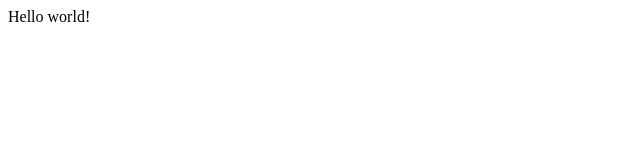
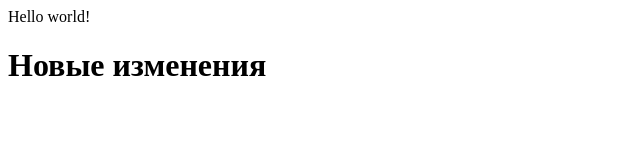
Before and after one commit to MFGod/Zicharev_Site, a plain HTML site: page index.html in a window 1280 px wide. Shown: the whole page, without its empty margins (0-640 px from the left). Drawn offline with Linux system fonts and the light colour scheme.

Commit message:
добавлен тег h1

```diff
--- a/index.html
+++ b/index.html
@@ -7,5 +7,6 @@
 </head>
 <body>
     <header>Hello world!</header>
+    <h1>Новые изменения</h1>
 </body>
 </html>
```
